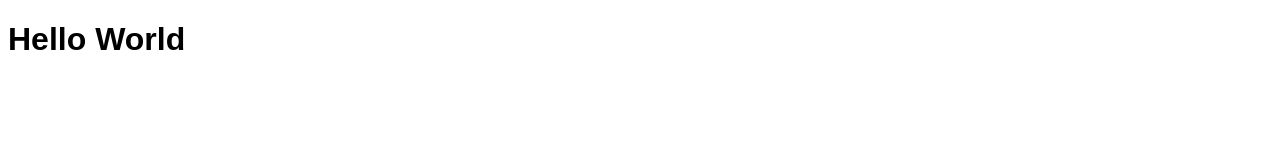
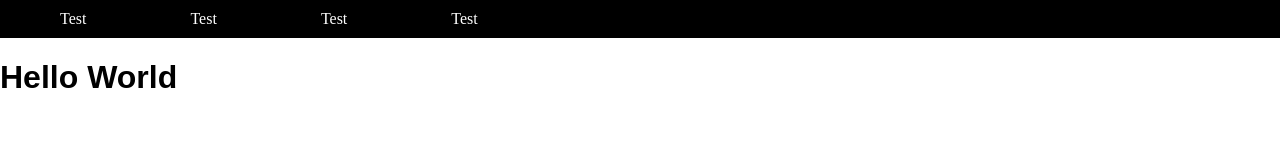
Before and after one commit to Zye0/zye0.github.io, a website built with webpack: page src/index.html in a window 1280 px wide. Built offline with nearby package versions, Linux system fonts and the light colour scheme.

```diff
--- a/src/index.html
+++ b/src/index.html
@@ -8,6 +8,12 @@
     <title><%= htmlWebpackPlugin.options.title %></title>
 </head>
 <body>
+    <nav>
+        <a>Test</a>
+        <a>Test</a>
+        <a>Test</a>
+        <a>Test</a>
+    </nav>
     <h1>Hello World</h1>
 </body>
 </html>
--- a/src/styles.css
+++ b/src/styles.css
@@ -1,3 +1,18 @@
+body {
+    margin: 0;
+}
+
 h1 {
     font-family: Arial;
 }
+
+nav {
+    width: 100%;
+    background-color: black;
+    padding: 10px;
+}
+
+nav a {
+    color: white;
+    padding: 50px;
+}
```
Also changed, not shown: 1 other file.
